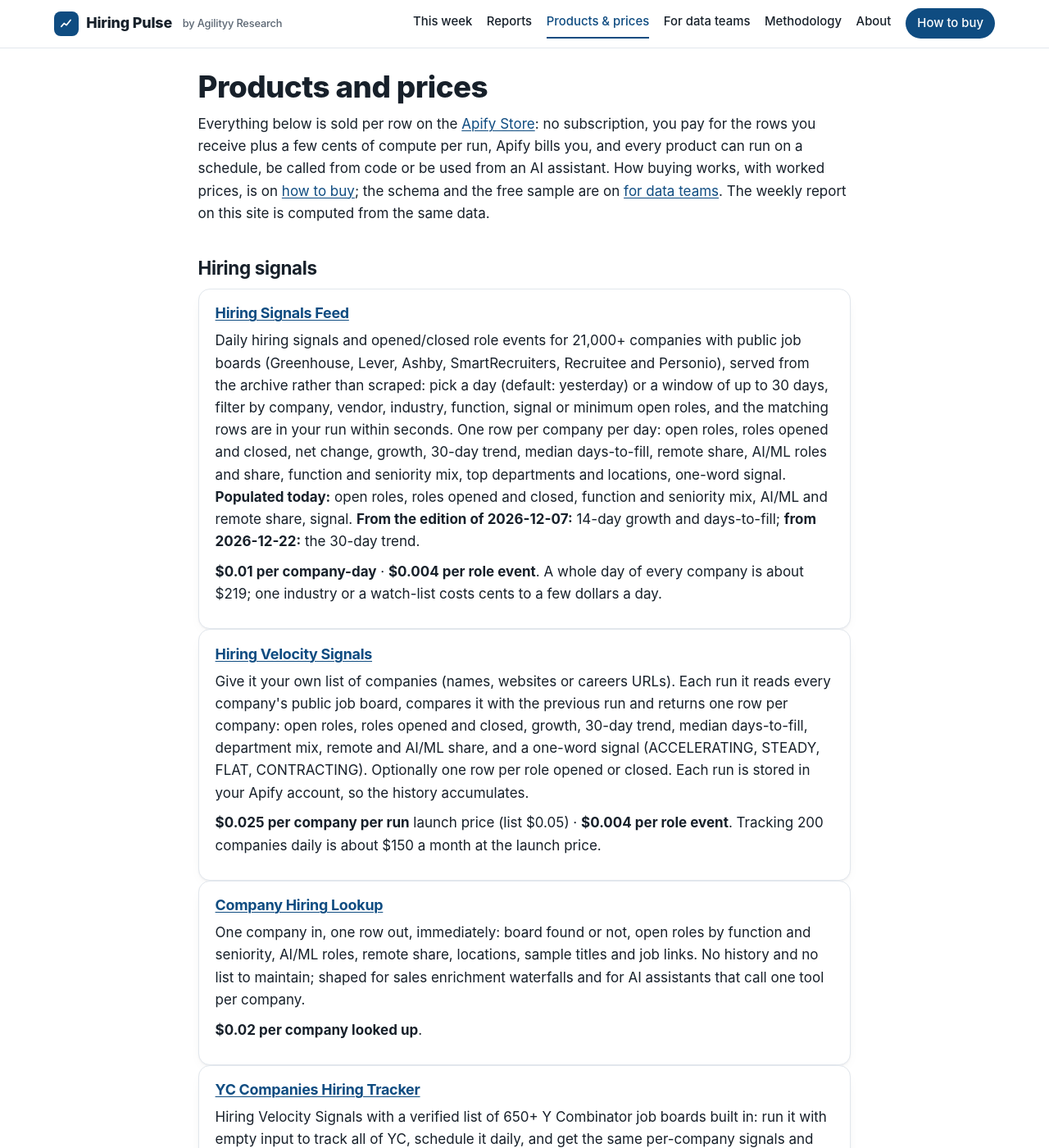
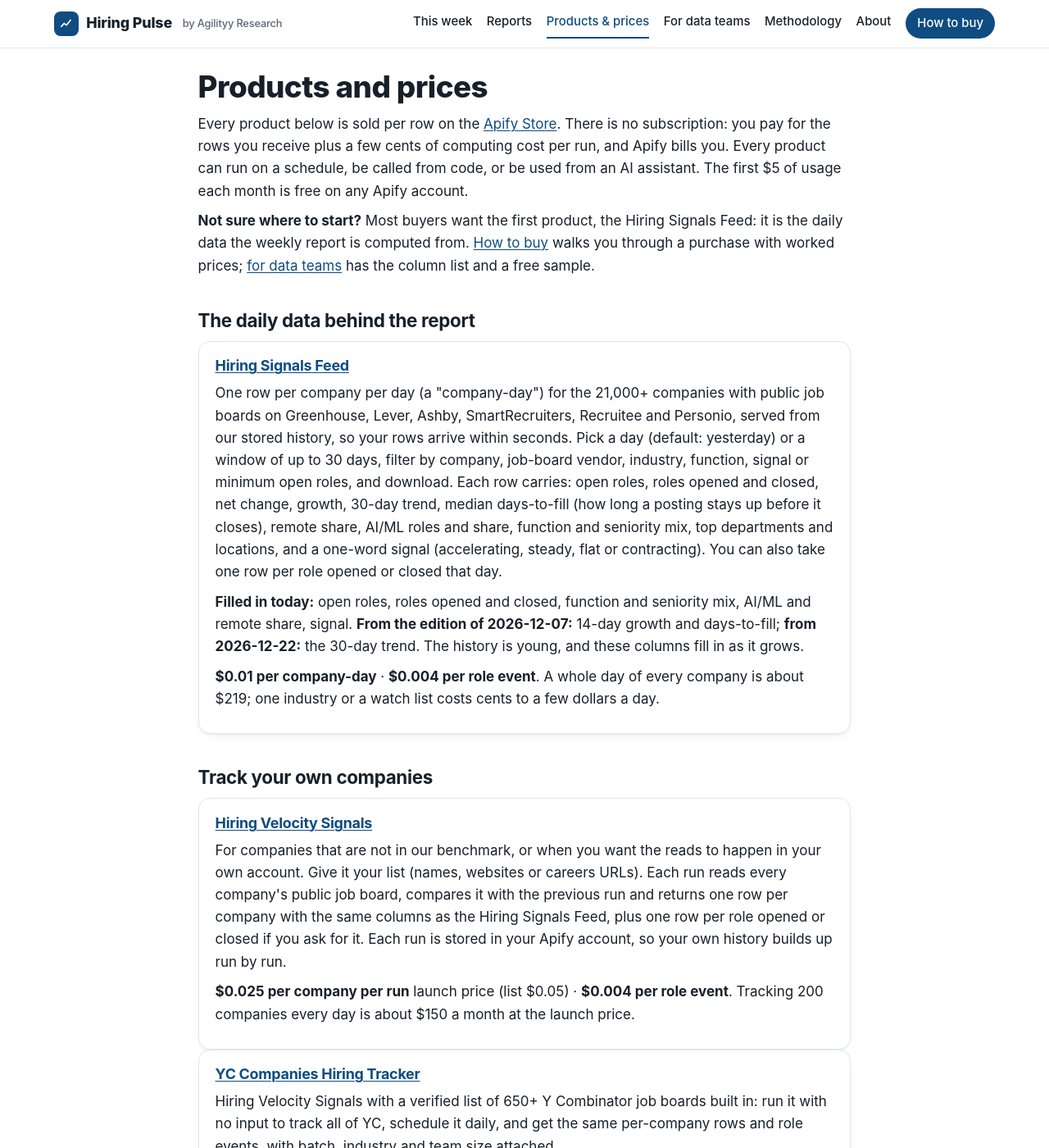
Before and after one commit to agilityy-research/hiring-pulse, a Jekyll site: the page built from data.md, in a window 1280 px wide and 1400 px high. Shown: the whole window at 82% size. Built offline with Jekyll 4.4.1, drawn with Linux system fonts in a browser that asks for light colours; our own code applies the rules of GitHub Pages for plain Markdown files; some of the changed text lies outside the part shown.

Commit message:
How to buy and Products: speak to the buyer, say which product to start with, costs as a list so prices show on phones, terms kept once, each page ends with a next step
Co-Authored-By: Claude Fable 5.1 <noreply@anthropic.com>

```diff
--- a/data.md
+++ b/data.md
@@ -1,67 +1,78 @@
 ---
-title: "Hiring data products and prices: feed, trackers, lookup, funded leads, scrapers"
+title: "Hiring data products and prices: daily data, trackers, lookup, funded leads, scrapers"
 description: >-
-  Hiring data per row: a daily signals feed for 21,000+ companies, tracking of your own list, a one-company lookup, SEC Form D funded leads, job board scrapers.
+  Hiring data per row: daily hiring signals for 21,000+ companies, tracking of your own list, a one-company lookup, SEC Form D funded leads, job board scrapers.
 permalink: /data/
 jsonld: dataset
 dataset_name: "Hiring Pulse data products"
 ---
 # Products and prices
 
-Everything below is sold per row on the [Apify Store](https://apify.com/agilityy): no subscription, you pay for the
-rows you receive plus a few cents of compute per run, Apify bills you, and every product can run on a schedule, be
-called from code or be used from an AI assistant. How buying works, with worked prices, is on
-[how to buy]({{ '/get-the-data/' | relative_url }}); the schema and the free sample are on
-[for data teams]({{ '/for-data-teams/' | relative_url }}). The weekly report on this site is computed from the same data.
+Every product below is sold per row on the [Apify Store](https://apify.com/agilityy). There is no subscription: you pay
+for the rows you receive plus a few cents of computing cost per run, and Apify bills you. Every product can run on a
+schedule, be called from code, or be used from an AI assistant. The first $5 of usage each month is free on any Apify
+account.
 
-## Hiring signals
+**Not sure where to start?** Most buyers want the first product, the Hiring Signals Feed: it is the daily data the
+weekly report is computed from. [How to buy]({{ '/get-the-data/' | relative_url }}) walks you through a purchase with
+worked prices; [for data teams]({{ '/for-data-teams/' | relative_url }}) has the column list and a free sample.
+
+## The daily data behind the report
 
 <div class="card"><h3><a href="https://apify.com/agilityy/hiring-signals-feed">Hiring Signals Feed</a></h3>
-<p>Daily hiring signals and opened/closed role events for {{ site.coverage.companies }} companies with public job boards
-({{ site.coverage.vendors }}), served from the archive rather than scraped: pick a day (default: yesterday) or a window
-of up to 30 days, filter by company, vendor, industry, function, signal or minimum open roles, and the matching rows
-are in your run within seconds. One row per company per day: open roles, roles opened and closed, net change, growth,
-30-day trend, median days-to-fill, remote share, AI/ML roles and share, function and seniority mix, top departments
-and locations, one-word signal. <b>Populated today:</b> open roles, roles opened and closed, function and seniority mix, AI/ML and remote share, signal. <b>From the edition of 2026-12-07:</b> 14-day growth and days-to-fill; <b>from 2026-12-22:</b> the 30-day trend.</p>
+<p>One row per company per day (a "company-day") for the {{ site.coverage.companies }} companies with public job boards on
+{{ site.coverage.vendors }}, served from our stored history, so your rows arrive within seconds. Pick a day (default:
+yesterday) or a window of up to 30 days, filter by company, job-board vendor, industry, function, signal or minimum open
+roles, and download. Each row carries: open roles, roles opened and closed, net change, growth, 30-day trend, median
+days-to-fill (how long a posting stays up before it closes), remote share, AI/ML roles and share, function and seniority
+mix, top departments and locations, and a one-word signal (accelerating, steady, flat or contracting). You can also take
+one row per role opened or closed that day.</p>
+<p><b>Filled in today:</b> open roles, roles opened and closed, function and seniority mix, AI/ML and remote share, signal.
+<b>From the edition of 2026-12-07:</b> 14-day growth and days-to-fill; <b>from 2026-12-22:</b> the 30-day trend. The
+history is young, and these columns fill in as it grows.</p>
 <p><span class="price">$0.01 per company-day</span> · <span class="price">$0.004 per role event</span>.
-A whole day of every company is about $219; one industry or a watch-list costs cents to a few dollars a day.</p></div>
+A whole day of every company is about $219; one industry or a watch list costs cents to a few dollars a day.</p></div>
+
+## Track your own companies
 
 <div class="card"><h3><a href="https://apify.com/agilityy/hiring-velocity-signals">Hiring Velocity Signals</a></h3>
-<p>Give it your own list of companies (names, websites or careers URLs). Each run it reads every company's public
-job board, compares it with the previous run and returns one row per company: open roles, roles opened and
-closed, growth, 30-day trend, median days-to-fill, department mix, remote and AI/ML share, and a one-word signal
-(ACCELERATING, STEADY, FLAT, CONTRACTING). Optionally one row per role opened or closed. Each run is stored in your Apify account, so the history accumulates.</p>
+<p>For companies that are not in our benchmark, or when you want the reads to happen in your own account. Give it your
+list (names, websites or careers URLs). Each run reads every company's public job board, compares it with the previous
+run and returns one row per company with the same columns as the Hiring Signals Feed, plus one row per role opened or
+closed if you ask for it. Each run is stored in your Apify account, so your own history builds up run by run.</p>
 <p><span class="price">$0.025 per company per run</span> launch price (list $0.05) · <span class="price">$0.004 per role event</span>.
-Tracking 200 companies daily is about $150 a month at the launch price.</p></div>
+Tracking 200 companies every day is about $150 a month at the launch price.</p></div>
+
+<div class="card"><h3><a href="https://apify.com/agilityy/yc-companies-hiring-tracker">YC Companies Hiring Tracker</a></h3>
+<p>Hiring Velocity Signals with a verified list of 650+ Y Combinator job boards built in: run it with no input to track
+all of YC, schedule it daily, and get the same per-company rows and role events, with batch, industry and team size
+attached.</p>
+<p><span class="price">$0.05 per company signal</span> · <span class="price">$0.004 per role event</span>.</p></div>
+
+## Check one company right now
 
 <div class="card"><h3><a href="https://apify.com/agilityy/company-hiring-lookup">Company Hiring Lookup</a></h3>
-<p>One company in, one row out, immediately: board found or not, open roles by function and seniority, AI/ML roles,
-remote share, locations, sample titles and job links. No history and no list to maintain; shaped for sales enrichment
-waterfalls and for AI assistants that call one tool per company.</p>
+<p>One company in, one row out, immediately: whether a board was found, open roles by function and seniority, AI/ML
+roles, remote share, locations, sample titles and job links. No history and no list to maintain. Built for sales
+enrichment (one call per account) and for AI assistants that call one tool per company.</p>
 <p><span class="price">$0.02 per company looked up</span>.</p></div>
 
-<div class="card"><h3><a href="https://apify.com/agilityy/yc-companies-hiring-tracker">YC Companies Hiring Tracker</a></h3>
-<p>Hiring Velocity Signals with a verified list of 650+ Y Combinator job boards built in: run it with empty input to
-track all of YC, schedule it daily, and get the same per-company signals and role events, with batch, industry and
-team size attached.</p>
-<p><span class="price">$0.05 per company signal</span> · <span class="price">$0.004 per role event</span>.</p></div>
-
-## Funding signals
+## Companies that just raised money
 
 <div class="card"><h3><a href="https://apify.com/agilityy/funded-and-hiring-leads">Funded &amp; Hiring Leads</a></h3>
 <p>Every US private company that raises money under Regulation D files a Form D with the SEC within 15 days. This
-reads the SEC's daily index, drops the funds, SPVs and real-estate syndications (about 80% of filings) and returns one
-CRM-ready lead per operating company: executives and directors, signer, amount raised, offering size, investor count,
-industry, filing links, a live check of whether the company is hiring, and a 0–100 lead score.</p>
+product reads the SEC's daily index, drops the funds, SPVs and real-estate syndications (about 80% of filings) and gives
+you one CRM-ready lead per operating company: executives and directors, signer, amount raised, offering size, investor
+count, industry, filing links, a live check of whether the company is hiring, and a 0–100 lead score.</p>
 <p><span class="price">$0.015 per lead</span> launch price (list $0.03). A daily run yields roughly 20–60 leads.
 Lighter variant without the hiring check: <a href="https://apify.com/agilityy/startup-funding-monitor">Startup Funding Monitor</a>, $0.02 per company.</p></div>
 
-## Job board scrapers
+## Every open role on a board
 
 One row per open role (title, department, location, remote flag, apply URL, posted date, function, seniority, AI/ML
-flag) from any company's board on the vendor named, via the vendor's official public endpoint: no login, no proxies.
-Company names, slugs or board URLs in. These read any board you point them at; the daily archive behind the report
-covers {{ site.coverage.vendors }} boards.
+flag) from any company's board on the vendor named, read through the vendor's official public endpoint: no login, no
+proxies. Give it company names, board slugs or board URLs. These read any board you point them at, including boards
+outside our benchmark.
 
 <div class="grid">
 <div class="card"><h3><a href="https://apify.com/agilityy/greenhouse-jobs-scraper">Greenhouse Jobs Scraper &amp; API</a></h3><p>boards.greenhouse.io</p><p><span class="price">$0.0015 per role</span>, $1.50 per 1,000</p></div>
@@ -77,4 +88,10 @@ covers {{ site.coverage.vendors }} boards.
 vendor, leaderboards, and a publish-ready report with findings and charts in the same format as the editions on this site.</p>
 <p><span class="price">$0.10 per benchmark row</span> · <span class="price">$0.02 per leaderboard row</span>. A weekly report over a few hundred companies is about $6.</p></div>
 
-<p class="small muted">Launch prices until 2027-01-21. Apify adds its compute charge, a few cents per run. Billing, refunds and support for these products run under <a href="https://apify.com/terms-of-service">Apify's terms</a>; see also the <a href="{{ '/get-the-data/' | relative_url }}#terms-for-the-data">terms for the data</a>.</p>
+<p class="small muted">Launch prices hold until 2027-01-21. Apify adds its computing charge, a few cents per run. Billing, refunds and support for these products run under <a href="https://apify.com/terms-of-service">Apify's terms</a>; what you may do with the rows is in the <a href="{{ '/get-the-data/' | relative_url }}#terms-for-the-data">terms for the data</a>.</p>
+
+## Next
+
+Ready to buy? [How to buy]({{ '/get-the-data/' | relative_url }}) shows the three steps and what a typical purchase
+costs. Need the whole history delivered, or a product that is not listed? [Ask us](https://github.com/agilityy-research/hiring-pulse/issues/new?template=data-access-request.yml)
+and say what for.
```
Also changed, not shown: get-the-data.md (+43 -35 lines).
